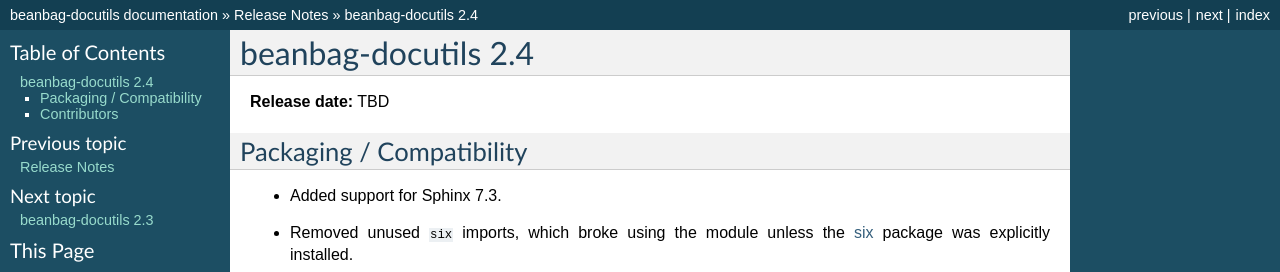
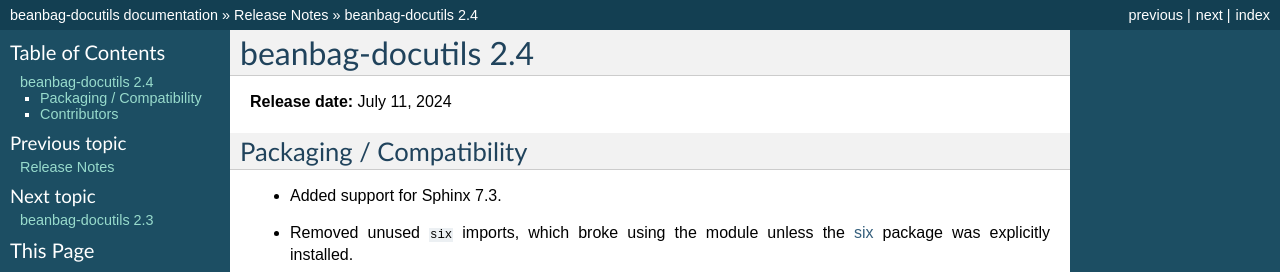
Before and after one commit to beanbaginc/beanbag-docutils, a Sphinx documentation site: the page built from docs/releasenotes/2.4.rst, in a window 1280 px wide. Shown: the top 272 px of the page. Built offline with Sphinx 7.4.7, drawn with Linux system fonts in a browser that asks for light colours.

Commit message:
Release beanbag-docutils 2.4.
This release adds support for Sphinx 7.3, and fixes issues with
left-over imports of `six` (which broke on environments that didn't have
this installed).

```diff
--- a/beanbag_docutils/__init__.py
+++ b/beanbag_docutils/__init__.py
@@ -4,7 +4,7 @@
 #:
 #:   (Major, Minor, Micro, alpha/beta/rc/final, Release Number, Released)
 #:
-VERSION = (2, 3, 1, 'alpha', 0, False)
+VERSION = (2, 4, 0, 'final', 0, True)
 
 
 def get_version_string():
--- a/docs/releasenotes/2.4.rst
+++ b/docs/releasenotes/2.4.rst
@@ -2,7 +2,7 @@
 beanbag-docutils 2.4
 ====================
 
-**Release date:** TBD
+**Release date:** July 11, 2024
 
 
 Packaging / Compatibility
```
